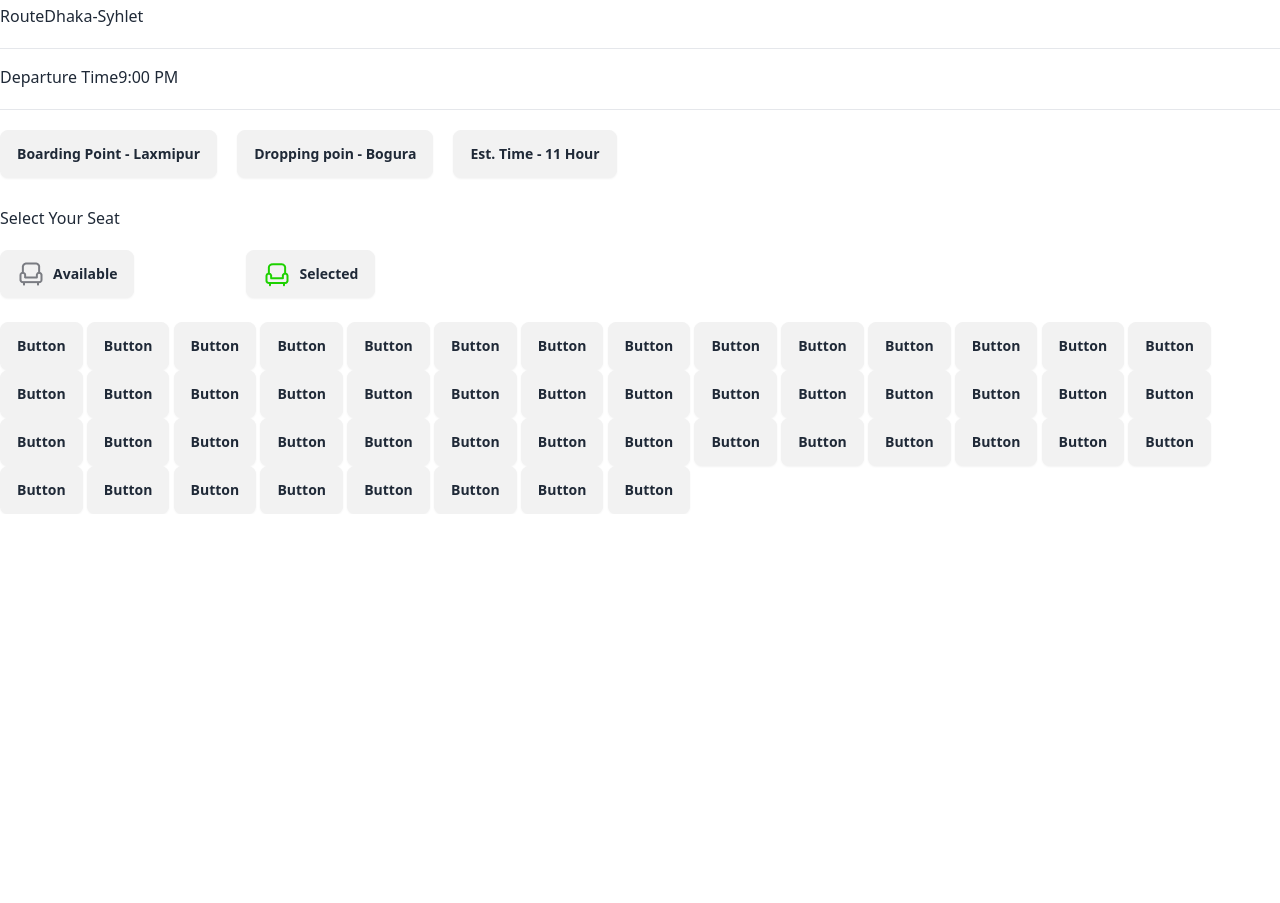
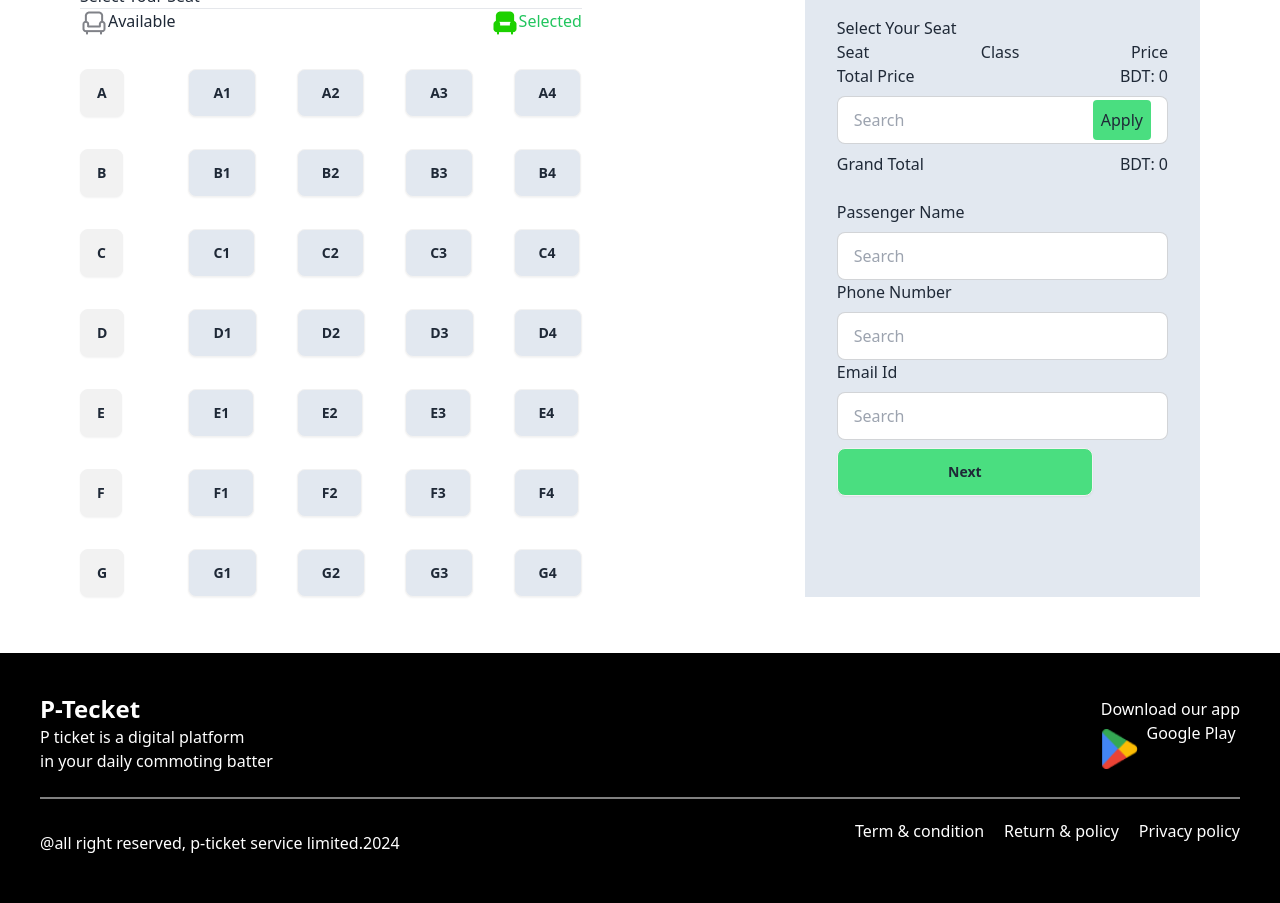
Before and after one commit to 96shahadat/Assingment-5, a plain HTML site: page index.html in a window 1280 px wide. Shown: the part 1677-2580 px from the top of the page. Before the commit the page ends 2191 px from the top, so only its background shows below. Drawn offline with nearby package versions, Linux system fonts and the light colour scheme.

Commit message:
added the new code

```diff
--- a/index.html
+++ b/index.html
@@ -107,7 +107,6 @@
         <button class="btn btn-outline btn-success">See All Offers</button>
       </div>
     </section>
-
     <section>
       <div class="text-center mt-20">
         <h1 class="font-bold text-2xl">P.H Paribahan</h1>
@@ -118,162 +117,250 @@
     </section>
 
     <section>
-
-      <div class="">
-        <div class="flex gap-20 mt-8">
-          <div class="flex gap-5">
-            <img src="images/bus-logo.png" alt="">
-            <div>
-              <h2 class="font-bold text-2xl">Greenline Paribahan</h2>
-              <p>Coach-099-WEB ! AC_Business</p>
+      <div class="flex flex-col justify-center items-center">
+        <!-- <div class="stat-title">Current balance</div> -->
+        <img src="images/fare.png" alt="">
+        <div class="stat-value">550 Taka</div>
+        <div class="stat-actions">
+          <p>Per Set</p>
         </div>
       </div>
-          <div class="">
-            <a class="flex btn bg-green-100" href=""><img src="images/seat-green.png" alt="">40 Seats left</a>
-          </div>
-          <div>
-            <img src="images/fare.png" alt="">
-            <h1>550 Taka</h1>
-            <p>Per Set</p>
-          </div>
-
-
-        </div>
-        <div class="flex mt-5 mb-5">
-          <p>Route</p>
-          <p>Dhaka-Syhlet</p>
-        </div>
-        <hr class="">
-        <div class="flex mt-4 mb-5">
-          <p>Departure Time</p>
-          <p>9:00 PM</p>
-        </div>
-        <hr class="">
-        <div class="flex gap-5 mt-5">
-          <p class="btn">Boarding Point - Laxmipur</p>
-          <p class="btn">Dropping poin - Bogura</p>
-          <p class="btn">Est. Time - 11 Hour</p>
       </div>
       </div>
     </section>
 
-    <section>
+    <section class="ml-20 mr-20">
 
-      <div class="mt-7">
+      <!-- SET SELECTION SECTION -->
       <div>
-          <h1>Select Your Seat</h1>
+        <div class="flex justify-between bg-white">
+          <div>
+            <h2>Select Your Seat</h2>
+            <hr>
+            <div class="flex justify-between">
+              <div class="flex">
+                <img src="images/seat-gray.png" alt="">
+                <p>Available</p>
+              </div>
+              <div class="flex">
+                <img src="images/seat-green-filled.png" alt="">
+                <p class="text-green-500">Selected</p>
+              </div>
             </div>
 
-        <div class="flex gap-28 mt-5">
+            <div class="grid grid-cols-5 gap-x-10 gap-y-8 mt-8">
               <div>
-            <a class="btn" href=""><img src="images/seat-gray.png" alt="">Available</a>
+                <button class="btn">A</button>
+              </div>
+              <div class="add-btn">
+                <button class="btn bg-slate-200 px-6">A1</button>
+              </div>
+              <div class="add-btn">
+                <button class="btn bg-slate-200 px-6">A2</button>
+              </div>
+              <div class="add-btn">
+                <button class="btn bg-slate-200 px-6">A3</button>
+              </div>
+              <div class="add-btn">
+                <button class="btn bg-slate-200 px-6">A4</button>
               </div>
               <div>
-            <a class="btn" href=""><img src="images/seat-green.png" alt="">Selected</a>
+                <button class="btn">B</button>
+              </div>
+              <div class="add-btn">
+                <button class="btn bg-slate-200 px-6">B1</button>
+              </div>
+              <div class="add-btn">
+                <button class="btn bg-slate-200 px-6">B2</button>
+              </div>
+              <div class="add-btn">
+                <button class="btn bg-slate-200 px-6">B3</button>
+              </div>
+              <div class="add-btn">
+                <button class="btn bg-slate-200 px-6">B4</button>
+              </div>
+              <div>
+                <button class="btn">C</button>
+              </div>
+              <div class="add-btn">
+                <button class="btn bg-slate-200 px-6">C1</button>
+              </div>
+              <div class="add-btn">
+                <button class="btn bg-slate-200 px-6">C2</button>
+              </div>
+              <div class="add-btn">
+                <button class="btn bg-slate-200 px-6">C3</button>
+              </div>
+              <div class="add-btn">
+                <button class="btn bg-slate-200 px-6">C4</button>
+              </div>
+              <div>
+                <button class=" btn">D</button>
+              </div>
+              <div class="add-btn">
+                <button class="btn bg-slate-200 px-6">D1</button>
+              </div>
+              <div class="add-btn">
+                <button class="btn bg-slate-200 px-6">D2</button>
+              </div>
+              <div class="add-btn">
+                <button class="btn bg-slate-200 px-6">D3</button>
+              </div>
+              <div class="add-btn">
+                <button class="btn bg-slate-200 px-6">D4</button>
+              </div>
+              <div>
+                <button class=" btn">E</button>
+              </div>
+              <div class="add-btn">
+                <button class="btn bg-slate-200 px-6">E1</button>
+              </div>
+              <div class="add-btn">
+                <button class="btn bg-slate-200 px-6">E2</button>
+              </div>
+              <div class="add-btn">
+                <button class="btn bg-slate-200 px-6">E3</button>
+              </div>
+              <div class="add-btn">
+                <button class="btn bg-slate-200 px-6">E4</button>
+              </div>
+              <div>
+                <button class="btn">F</button>
+              </div>
+              <div class="add-btn">
+                <button class="btn bg-slate-200 px-6">F1</button>
+              </div>
+              <div class="add-btn">
+                <button class="btn bg-slate-200 px-6">F2</button>
+              </div>
+              <div class="add-btn">
+                <button class="btn bg-slate-200 px-6">F3</button>
+              </div>
+              <div class="add-btn">
+                <button class="btn bg-slate-200 px-6">F4</button>
+              </div>
+              <div>
+                <button class="btn">G</button>
+              </div>
+              <div class="add-btn">
+                <button class="btn bg-slate-200 px-6">G1</button>
+              </div>
+              <div class="add-btn">
+                <button class="btn bg-slate-200 px-6">G2</button>
+              </div>
+              <div class="add-btn">
+                <button class="btn bg-slate-200 px-6">G3</button>
+              </div>
+              <div class="add-btn">
+                <button class="btn bg-slate-200 px-6">G4</button>
+              </div>
+            </div>
+
+          </div>
+
+
+          <div class="bg-slate-200">
+            <div>
+              <div class="p-8">
+                <h1>Select Your Seat</h1>
+                <div class="overflow-x-auto">
+                  <!-- <table class="table"> -->
+                  <!-- head -->
+                  <!-- <thead> -->
+                  <!-- <tr> -->
+                  <!-- <th class="text-black">Set <span>0</span></th> -->
+                  <!-- <th class="text-black">Class</th> -->
+                  <!-- <th class="text-black">Price</th> -->
+                  <!-- </tr> -->
+                  <!-- </thead> -->
+                  <!-- </table> -->
+
+
+                  <div class="flex justify-between">
+                    <div>Seat</div>
+                    <div>Class</div>
+                    <div>Price</div>
+                  </div>
+
+                  <!-- <div class="flex justify-between">
+                      <div></div>
+                      <div>Economy</div>
+                      <div>550</div>
+                    </div> -->
+                  <div id="selected-seat-container"></div>
+
+                  <div class="flex justify-between">
+                    <h2>Total Price</h2>
+                    <h2>BDT: <span id="price">0</span></h2>
+                  </div>
+                </div>
+                <label class=" mt-2 input input-bordered flex items-center gap-2">
+                  <input type="text" class="grow" placeholder="Search" />
+                  <span><button class="bg-green-400 p-2 rounded">Apply</button></span>
+                </label>
+                <div class="mt-2 flex justify-between">
+                  <h2>Grand Total</h2>
+                  <h2>BDT: <span id="grand">0</span></h2>
+                </div>
+
+                <div class="mt-6">
+                  <p>Passenger Name</p>
+                  <label class=" mt-2 input input-bordered flex items-center gap-2">
+                    <input type="text" class="grow" placeholder="Search" />
+                  </label>
+
+                  <p>Phone Number</p>
+                  <label class=" mt-2 input input-bordered flex items-center gap-2">
+                    <input type="number" class="grow" placeholder="Search" />
+                  </label>
+
+                  <p>Email Id</p>
+                  <label class=" mt-2 input input-bordered flex items-center gap-2">
+                    <input type="email" class="grow" placeholder="Search" />
+                  </label>
+
+                  <button class="btn btn-wide mt-2 text-center bg-green-400">Next</button>
                 </div>
               </div>
             </div>
-      <div class="mt-6">
-        <button class="btn">Button</button>
-        <button class="btn">Button</button>
-        <button class="btn">Button</button>
-        <button class="btn">Button</button>
-        <button class="btn">Button</button>
-        <button class="btn">Button</button>
-        <button class="btn">Button</button>
-        <button class="btn">Button</button>
-        <button class="btn">Button</button>
-        <button class="btn">Button</button>
-        <button class="btn">Button</button>
-        <button class="btn">Button</button>
-        <button class="btn">Button</button>
-        <button class="btn">Button</button>
-        <button class="btn">Button</button>
-        <button class="btn">Button</button>
-        <button class="btn">Button</button>
-        <button class="btn">Button</button>
-        <button class="btn">Button</button>
-        <button class="btn">Button</button>
-        <button class="btn">Button</button>
-        <button class="btn">Button</button>
-        <button class="btn">Button</button>
-        <button class="btn">Button</button>
-        <button class="btn">Button</button>
-        <button class="btn">Button</button>
-        <button class="btn">Button</button>
-        <button class="btn">Button</button>
-        <button class="btn">Button</button>
-        <button class="btn">Button</button>
-        <button class="btn">Button</button>
-        <button class="btn">Button</button>
-        <button class="btn">Button</button>
-        <button class="btn">Button</button>
-        <button class="btn">Button</button>
-        <button class="btn">Button</button>
-        <button class="btn">Button</button>
-        <button class="btn">Button</button>
-        <button class="btn">Button</button>
-        <button class="btn">Button</button>
-        <button class="btn">Button</button>
-        <button class="btn">Button</button>
-        <button class="btn">Button</button>
-        <button class="btn">Button</button>
-        <button class="btn">Button</button>
-        <button class="btn">Button</button>
-        <button class="btn">Button</button>
-        <button class="btn">Button</button>
-        <button class="btn">Button</button>
-        <button class="btn">Button</button>
           </div>
-
-
+        </div>
+      </div>
+      </secton>
     </section>
 
+  </main>
 
-    <!-- <section>
-      <div class="text-center">
-
-        <div class="stats ">
-          <div class="flex justify-between">
-            <div class="flex gap-2">
-              <img src="images/bus-logo.png" alt="">
+  <footer>
+    <section class="bg-black text-white items-center p-10 mt-14">
+      <div class="flex justify-between items-center">
         <div>
-                <p>Green line Paribahan</p>
-                <p>Coach-09-WEB ! AC_Business</p>
-              </div>
+          <h2 class="text-2xl font-bold">P-Tecket</h2>
+          <p>P ticket is a digital platform <br> in your daily commoting batter</p>
         </div>
         <div>
-              <div class="flex bg-green-200 rounded p-2">
-                <img src="images/seat-gray.png" alt="">
-                <p>40 Seats left</p>
+          <p>Download our app</p>
+          <div class="flex">
+            <div><img class="w-30 h-10 mt-2" src="images/playstore.png" alt=""></div>
+
+            <h1 class="ml-2">Google Play</h1>
           </div>
         </div>
       </div>
 
-          <div class="bg-slate-100 rounded">
-            <div class="flex justify-between pt-2">
-              <p>Route</p>
-              <p>Dhaka-Syhlet</p>
+      <hr class="mt-6" style="height:2px;border-width:0;color:gray;background-color:gray">
+
+      <div class="flex justify-between items-center">
+        <div>
+          <p class="pt-8 pb-2">@all right reserved, p-ticket service limited.2024</p>
         </div>
-            <hr class="dashed mt-2">
-            <div class="flex justify-between pt-2">
-              <p>Departure Time</p>
-              <p>9:00 PM</p>
-            </div>
-            <hr class="dashed mt-2">
-            <div>
-              <p>Boarding Point-Laxmipur</p>
-              <p>Dropping poin-Bogura</p>
-              <p>Est.Time-11 Hour</p>
+        <div class="flex justify-between gap-5">
+          <p>Term & condition</p>
+          <p>Return & policy</p>
+          <p>Privacy policy</p>
         </div>
       </div>
-        </div>
-      </div>
-    </section> -->
-
-  </main>
-  <footer>
-
+    </section>
   </footer>
 
 </body>
```
Lines whose indentation alone changed are shown as unchanged.
